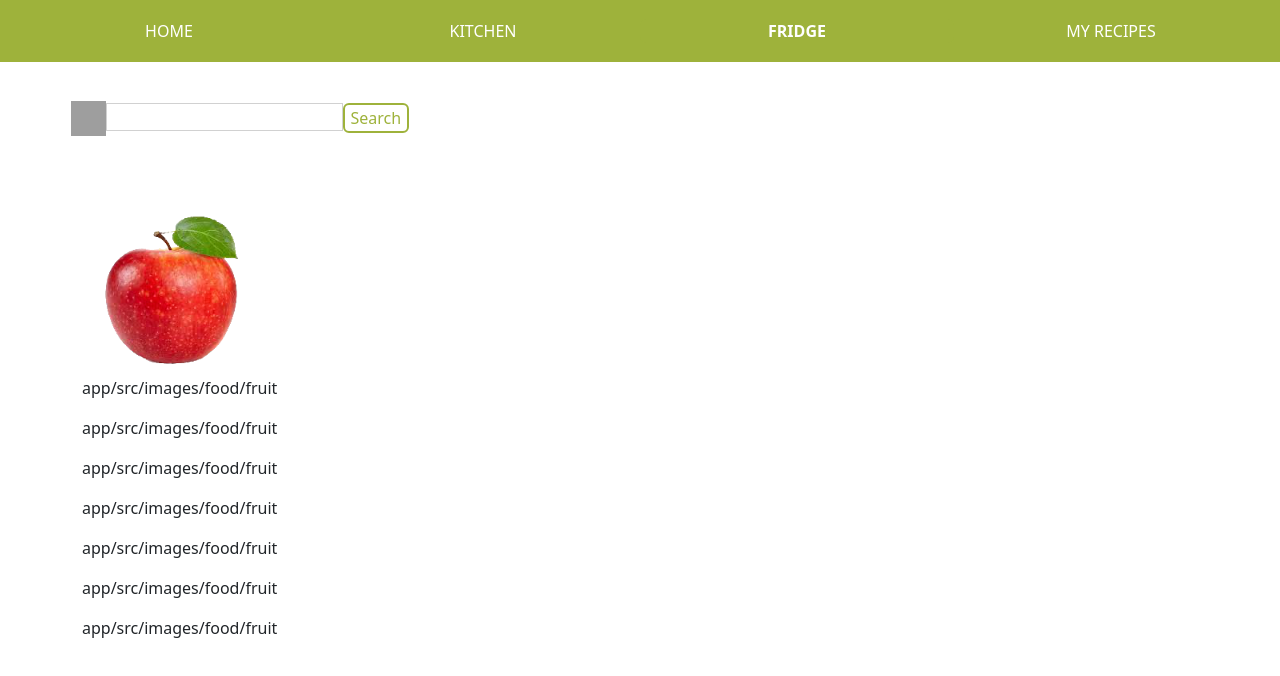
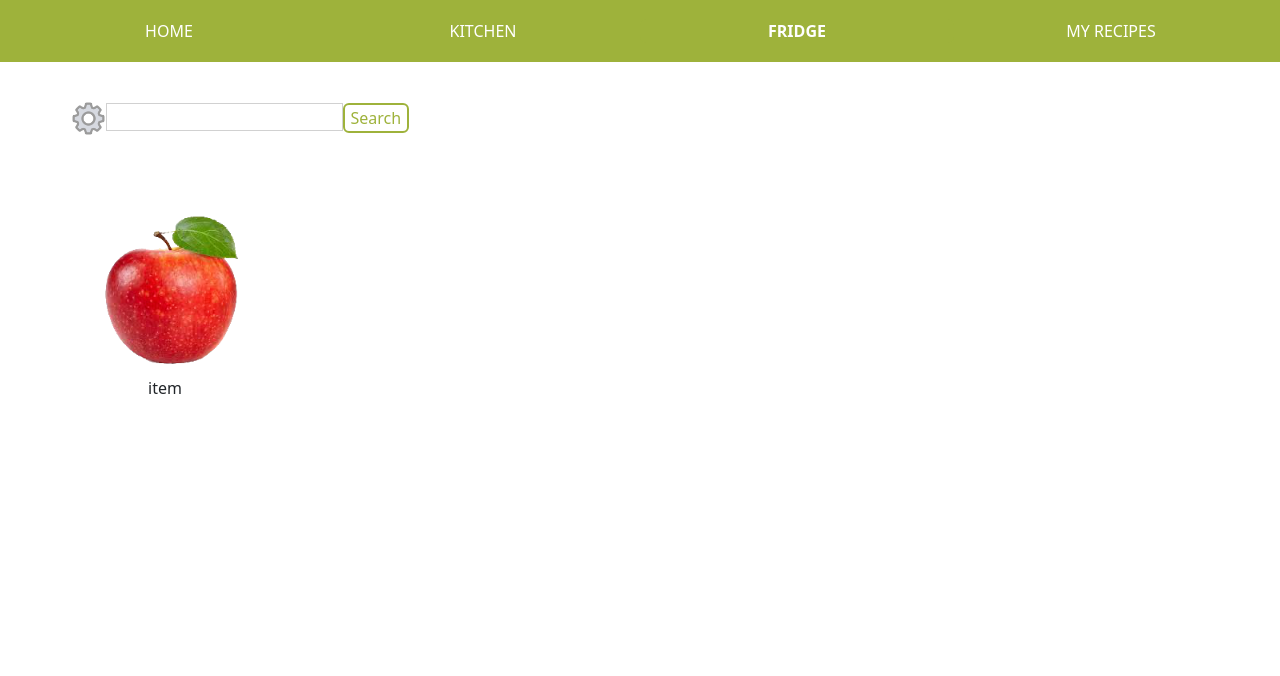
Before and after one commit to la-rika/recipesApp_react, a React (Create React App) app in the folder my-app/: page /fridge in a window 1280 px wide. Shown: the top 676 px of the page. Built offline with nearby package versions, Linux system fonts and the light colour scheme; grey boxes are pictures that could not be loaded.

Commit message:
created custom component for fridge

```diff
--- /dev/null
+++ b/my-app/src/components/PhotoTextCard.js
@@ -0,0 +1,13 @@
+import React from "react";
+
+export const PhotoTextCard = ({photo,text }) => {
+    return (
+        <div className="row food-cards gy-5">
+            <div className="col-lg-2 mb-5 text-center">
+                <img  src={photo} className="card-img-top foodImg" alt="..." />
+                <div className="card-body">
+                    {text}
+                </div>
+            </div>
+        </div>)
+}
--- /dev/null
+++ b/my-app/src/components/SearchInput.js
@@ -0,0 +1,17 @@
+import React from "react";
+import images from "../indexImg";
+
+export const SearchInput = ({ filtered }) => {
+    return (
+        <form className="search-and-filters" action="/fridge" method="post">
+            <div className="searchInput">
+                {filtered &&
+                    <span> <img className="settingsImgFridge" src={images[0].settingsIcon} alt="filters-img" width="35px"
+                        height="35px" /></span>
+                }
+                <input type="search" className="search" />
+                <button className="btn fridge-search-btn" type="submit">Search</button>
+            </div>
+        </form>
+    )
+}
--- a/my-app/src/indexImg.js
+++ b/my-app/src/indexImg.js
@@ -1,22 +1,35 @@
-const images = {
-    saladLogo: require('./images/salad.png'),
-    settingsIcon: require('./images/settings.png'),
+const images = [
+    {
+        saladLogo: require('./images/salad.png'),
+        settingsIcon: require('./images/settings.png'),
+    },
+    {
+        fruit: [
+            {
+                name: 'apple',
+                src: require('./images/food/fruit-apple.png')
+            },
+            {
+                name: 'apricot',
+                src: require('./images/food/fruit-apricot.png')
+            }
+        ]
+    }
+    // apple: require('./images/food/fruit-apple.png'),
+    // apricot: require('./images/food/fruit-apricot.png'),
+    // cherry: require('./images/food/fruit-cherry.png'),
+    // appgrapele: require('./images/food/fruit-grape.png'),
+    // orange: require('./images/food/fruit-orange.png'),
+    // pear: require('./images/food/fruit-pear.png'),
+    // strawberry: require('./images/food/fruit-strawberry.png'),
+    // watermelon: require('./images/food/fruit-watermelon.png'),
 
-    apple: require('./images/food/fruit-apple.png'),
-    apricot: require('./images/food/fruit-apricot.png'),
-    cherry: require('./images/food/fruit-cherry.png'),
-    appgrapele: require('./images/food/fruit-grape.png'),
-    orange: require('./images/food/fruit-orange.png'),
-    pear: require('./images/food/fruit-pear.png'),
-    strawberry: require('./images/food/fruit-strawberry.png'),
-    watermelon: require('./images/food/fruit-watermelon.png'),
-
-    carrot: require('./images/food/veggie-carrot.png'),
-    corn: require('./images/food/veggie-corn.png'),
-    eggPlant: require('./images/food/veggie-eggPlant.png'),
-    lettuce: require('./images/food/veggie-lettuce.png'),
-    mushroom: require('./images/food/veggie-mushroom.png'),
-    zucchini: require('./images/food/veggie-zucchini.png'),
-}
+    // carrot: require('./images/food/veggie-carrot.png'),
+    // corn: require('./images/food/veggie-corn.png'),
+    // eggPlant: require('./images/food/veggie-eggPlant.png'),
+    // lettuce: require('./images/food/veggie-lettuce.png'),
+    // mushroom: require('./images/food/veggie-mushroom.png'),
+    // zucchini: require('./images/food/veggie-zucchini.png'),
+]
 
 export default images;
--- a/my-app/src/pages/Fridge.js
+++ b/my-app/src/pages/Fridge.js
@@ -1,43 +1,23 @@
 import React from "react";
 import images from "../indexImg";
+import { PhotoTextCard } from "../components/PhotoTextCard";
+import { SearchInput } from "../components/SearchInput";
 
 export const Fridge = () => {
-
-    const allFoodImg = [
-        images.apple,
-        images.apricot,
-        images.orange,
-        images.pear,
-        images.cherry,
-        images.strawberry,
-        images.watermelon
-    ]
-
-    const foodTitles = []
-    allFoodImg.forEach(food => {
-        const fileName = food.split('-');
-        const foodName = fileName[1].split('.')
-        foodTitles.push(foodName[0])
-    })
-
     return (
         <div className="container fridge-container ">
-            <form className="search-and-filters" action="/fridge" method="post">
-                <div className="searchInput">
-                    <span> <img className="settingsImgFridge" src="images/settings.png" alt="filters-img" width="35px"
-                        height="35px" /></span>
-                    <input type="search" className="search" />
-                    <button className="btn fridge-search-btn" type="submit">Search</button>
-                </div>
-            </form>
-            <div className="row food-cards gy-5">
-                <div className="col-lg-2 mb-5 text-center">
-                    <img src={images.apple} className="card-img-top foodImg" alt="..." />
-                    <div className="card-body">
-                        {foodTitles.map((item) => <p>{item}</p>)}
-                    </div>
-                </div>
-            </div>
+
+            <SearchInput
+                filtered={true} />
+
+            {images[1].fruit.forEach((item)=>{
+                console.log('ciao')
+            })}
+
+            <PhotoTextCard
+                photo={images[1].fruit[0].src}
+                text={'item'} />
+
         </div>
     )
 }
```
